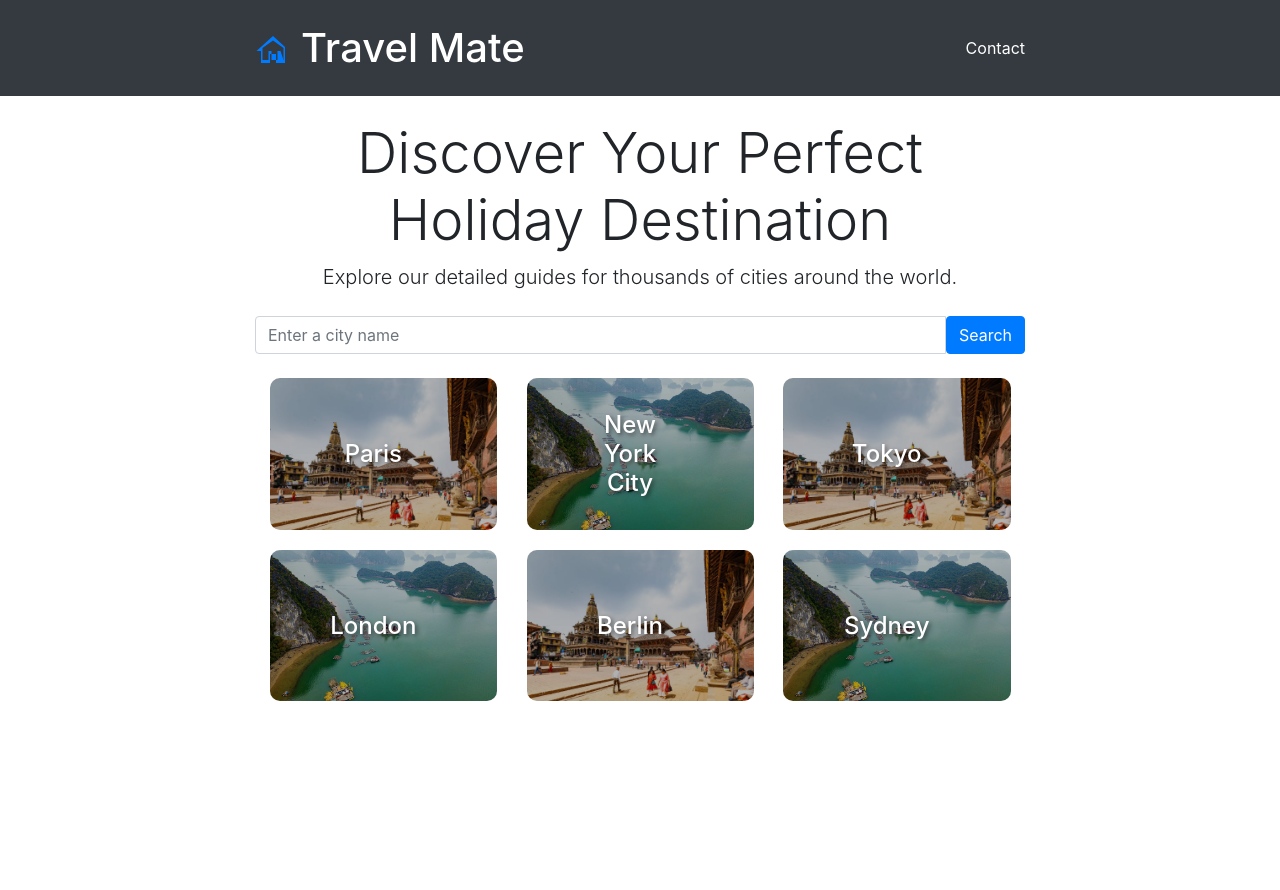
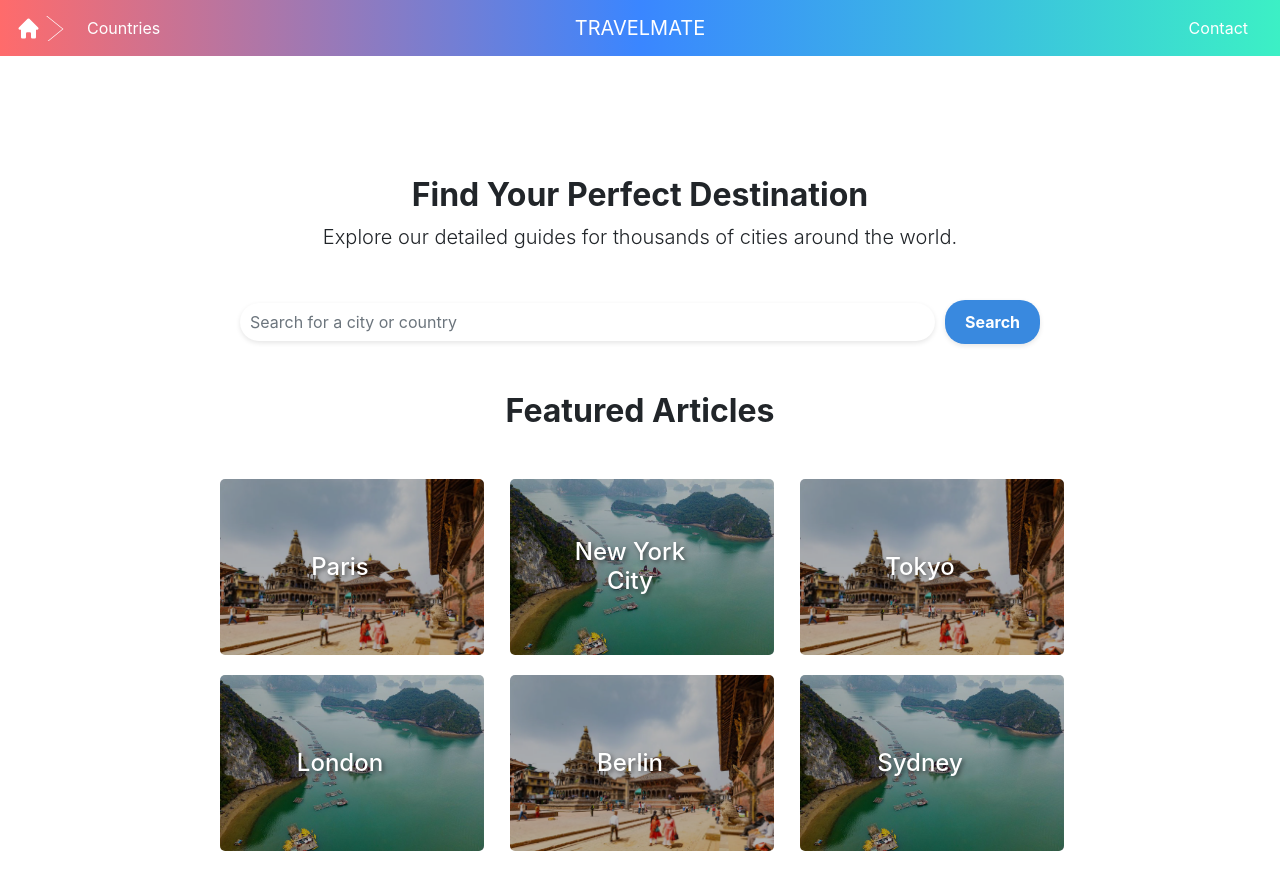
Before and after one commit to Long122k/DATN, a website: page frontend/index.html in a window 1280 px wide. Before the commit the page ends 800 px from the top, so only its background shows below. Drawn offline with nearby package versions, Linux system fonts and the light colour scheme; no server answers.

Commit message:
create home page

```diff
--- a/frontend/css/styles.css
+++ b/frontend/css/styles.css
@@ -1,14 +1,11 @@
 body {
-  /* display: flex; */
   flex-wrap: wrap;
   justify-content: space-between;
   align-items: flex-start;
-  /* padding: 20px;
-  min-height: 100vh; */
 }
 
 .container {
-  max-width: 800px;
+  max-width: 900px;
   margin: 0 auto;
 }
 
@@ -30,7 +27,7 @@ body {
   object-fit: cover;
   transition: filter 0.3s ease; /* Added transition for smooth effect */
   filter: brightness(0.7);
-  border-radius: 10px;
+  border-radius: 5px;
 }
 
 .city-name {
@@ -47,23 +44,99 @@ body {
   margin: 0;
 }
 
-/* .city-info.active {
-  filter:  brightness(1.1);
-} */
-
 .city-info:hover .city-image {
   filter: brightness(1); /* Set the hover brightness */
 }
+.navbar-custom {
+  background: linear-gradient(to right, #ff6b6b, #3a86ff, #3cf0c5);
+  height: auto;
+}
 
-/* .city-info.active .city-image {
-  filter: blur(5px) brightness(0.7);
-} */
+.navbar-custom .navbar-nav .nav-link {
+  color: #fff;
+}
 
-/*
-header {
-  background-color: #333;
+.navbar-brand.travelmate-text {
   color: #fff;
-  padding: 20px;
+}
+
+.navbar-home-icon {
+  width: 25%;
   text-align: center;
-  width: 100%;
-} */
+  color: #fff;
+}
+
+.navbar-contact-link {
+  width: 25%;
+  text-align: center;
+}
+
+.navbar-home-icon svg {
+  width: 25px;
+  height: 25px;
+  /* margin-right: auto; */
+}
+
+.navbar-home-icon a,
+.navbar-contact-link a {
+  color: #fff;
+}
+
+.navbar-home-icon {
+  display: flex;
+  align-items: center;
+  width: 25%;
+  justify-content: flex-start;
+}
+
+.navbar-home-icon a {
+  margin-right: 5px;
+}
+
+.navbar-brand {
+  width: 50%;
+  text-align: center;
+}
+
+.navbar-contact-link {
+  width: 25%;
+  text-align: right;
+}
+
+.navbar-contact-link .nav-link {
+  color: #fff;
+}
+
+.search-box {
+  margin: 20px;
+  display: flex;
+  align-items: center;
+}
+
+.search-input {
+  flex: 1;
+  padding: 10px;
+  border: none;
+  border-radius: 20px;
+  box-shadow: 0 2px 5px rgba(0, 0, 0, 0.1);
+}
+
+.search-btn {
+  margin-left: 10px;
+  padding: 10px 20px;
+  border: none;
+  border-radius: 20px;
+  background-color: #3989df;
+  color: #fff;
+  font-weight: bold;
+  box-shadow: 0 2px 5px rgba(0, 0, 0, 0.1);
+  transition: background-color 0.3s ease;
+}
+
+.search-btn:hover {
+  background-color: #0056b3;
+}
+
+.mt-24 {
+  margin-top: 6rem; /* Adjust the value as per your preference */
+}
--- a/frontend/index.html
+++ b/frontend/index.html
@@ -6,56 +6,76 @@
       rel="stylesheet"
       href="node_modules/bootstrap/dist/css/bootstrap.min.css"
     />
+    <link rel="stylesheet" href="css/styles.css" />
 
-    <link rel="stylesheet" href="css/styles.css" />
   </head>
 
   <body>
-    <header class="bg-dark text-white py-4">
-      <div class="container d-flex align-items-center justify-content-between">
-        <div class="d-flex align-items-center">
-          <a href="#" class="mr-3">
+    <nav class="navbar navbar-expand-lg navbar-light navbar-custom">
+      <div class="navbar-home-icon">
+        <a href="index.html">
           <svg
             xmlns="http://www.w3.org/2000/svg"
             viewBox="0 0 20 20"
-              width="30"
-              height="30"
+            fill="currentColor"
+            aria-hidden="true"
+            class="h-5 w-5"
           >
             <path
-                fill="currentColor"
-                d="M12 2L1 12h3v8h6v-6h4v6h6v-8h3L12 2zm5 10h-2v6h-4v-6H9v6H5v-8l7-5 7 5v8z"
-              />
+              fill-rule="evenodd"
+              d="M9.293 2.293a1 1 0 011.414 0l7 7A1 1 0 0117 11h-1v6a1 1 0 01-1 1h-2a1 1 0 01-1-1v-3a1 1 0 00-1-1H9a1 1 0 00-1 1v3a1 1 0 01-1 1H5a1 1 0 01-1-1v-6H3a1 1 0 01-.707-1.707l7-7z"
+              clip-rule="evenodd"
+            ></path>
           </svg>
         </a>
+        <svg
+          class="h-full w-6 flex-shrink-0 text-gray-200"
+          viewBox="0 0 34 42"
+          preserveAspectRatio="none"
+          fill="currentColor"
+          xmlns="http://www.w3.org/2000/svg"
+          aria-hidden="true"
+        >
+          <path d="M.293 0l22 22-22 22h1.414l22-22-22-22H.293z"></path>
+        </svg>
+        <a class="nav-link font-bold" href="/countries">Countries</a>
+      </div>
+      <a class="navbar-brand travelmate-text mx-auto" href="index.html">TRAVELMATE</a>
+      <div class="navbar-contact-link">
+        <a class="nav-link" href="/contact">Contact</a>
+      </div>
+    </nav>
 
-          <h1 class="mb-0">Travel Mate</h1>
-        </div>
-        <nav>
-          <span>Contact</span>
-        </nav>
-      </div>
-    </header>
-
+    <div
+      class="mt-24 sm:mt-32 md:mt-48 w-3/4 text-center pb-24 max-w-6xl mx-auto"
+    >
       <div class="container py-4">
-      <div class="text-center mb-4">
-        <h2 class="display-4">Discover Your Perfect Holiday Destination</h2>
+        <div class="text-center mb-5">
+          <h2 class="display-5 font-weight-bold">
+            Find Your Perfect Destination
+          </h2>
           <p class="lead">
-          Explore our detailed guides for thousands of cities around the world.
+            Explore our detailed guides for thousands of cities around the
+            world.
           </p>
         </div>
 
-      <form id="search-form" onsubmit="return searchCity()" class="mb-4">
-        <div class="input-group">
+        <div class="container mb-5">
+          <div class="search-box">
             <input
               type="text"
-            placeholder="Enter a city name"
-            id="city-input"
-            required
-            class="form-control"
+              class="search-input form-control"
+              placeholder="Search for a city or country"
             />
-          <button type="submit" class="btn btn-primary">Search</button>
+            <button type="submit" class="search-btn btn btn-primary" onclick="handleSearch()">
+              Search
+            </button>
           </div>
-      </form>
+        </div>
+
+        <div class="text-center mb-5">
+          <h2 class="display-5 font-weight-bold">Featured Articles</h2>
+        </div>
 
         <div class="container">
           <div class="row">
@@ -68,7 +88,11 @@
 
             <div class="col-md-6 col-lg-4">
               <div class="city-info">
-              <img class="city-image" src="images/p2.jpg" alt="New York City" />
+                <img
+                  class="city-image"
+                  src="images/p2.jpg"
+                  alt="New York City"
+                />
                 <h3 class="city-name">New York City</h3>
               </div>
             </div>
@@ -79,9 +103,7 @@
                 <h3 class="city-name">Tokyo</h3>
               </div>
             </div>
-        </div>
 
-        <div class="row">
             <div class="col-md-6 col-lg-4">
               <div class="city-info">
                 <img class="city-image" src="images/p2.jpg" alt="London" />
@@ -105,7 +127,7 @@
           </div>
         </div>
       </div>
-
+    </div>
     <script src="node_modules/bootstrap/dist/js/bootstrap.bundle.min.js"></script>
     <script src="js/main.js"></script>
   </body>
--- a/frontend/js/main.js
+++ b/frontend/js/main.js
@@ -1,80 +1,64 @@
-function searchCity() {
-    preventDefault();
-    const cityInput = document.getElementById("city_input");
-    const cityName = cityInput.value;
+// Function to handle the search
+function handleSearch() {
+  // Get the value from the search input
+  const searchInput = document.querySelector(".search-input");
+  const searchTerm = searchInput.value;
 
-    // Example API request
-    // Replace this with your own API request to fetch city information based on the entered city name
-    fetchCityInformation(cityName)
-      .then(data => {
-        const cityInfoContainer = document.getElementById("city-info-container");
-        const cityImage = cityInfoContainer.querySelector(".city-image");
-        const cityTitle = cityInfoContainer.querySelector(".city-name");
-        const cityNameElement = document.getElementById("city-name");
-        const cityDescription = document.getElementById("city-description");
+  // Call the API with the search term
+  fetchData(searchTerm)
+    .then((data) => {
+      // Process the returned data
+      displayResults(data);
+    })
+    .catch((error) => {
+      console.error("Error:", error);
+    });
+  // Store the search term in session storage
+  sessionStorage.setItem("searchTerm", searchTerm);
 
-        // Update the city image, name, and description with the fetched data
-        cityImage.src = data.imageUrl;
-        cityImage.alt = data.cityName;
-        cityTitle.textContent = data.cityName;
-        cityNameElement.textContent = data.cityName;
-        cityDescription.textContent = data.description;
+  // Redirect to the new page without the search term in the URL
+  // window.location.href = "city_intro.html";
+}
 
-        // Redirect to intro.html
-        window.location.href = "intro.html";
-      })
-      .catch(error => {
-        console.log("Error fetching city information:", error);
-        // Reset the city image, name, and description in case of an error
-        const cityInfoContainer = document.getElementById("city-info-container");
-        const cityImage = cityInfoContainer.querySelector(".city-image");
-        const cityTitle = cityInfoContainer.querySelector(".city-name");
-        const cityNameElement = document.getElementById("city-name");
-        const cityDescription = document.getElementById("city-description");
+// Function to fetch data from the API
+function fetchData(searchTerm) {
+  const url = `http://127.0.0.1:5000/api/search/${encodeURIComponent(
+    searchTerm
+  )}`;
 
-        cityImage.src = "images/p1.jpg";
-        cityImage.alt = "City";
-        cityTitle.textContent = "City";
-        cityNameElement.textContent = "City";
-        cityDescription.textContent = "An error occurred while fetching city information. Please try again.";
-      });
+  return fetch(url).then((response) => {
+    if (!response.ok) {
+      throw new Error("Network response was not ok");
+    }
+    return response.json();
+  });
+}
 
-    cityInput.value = ""; // Clear the search input
+// Function to display the search results
+function displayResults(data) {
+  // Extract the relevant data from the API response
+  const city = data.city_name;
+  const intro = data.intro;
+  const title = data.title;
+  const activities = data.activity;
+  const image = data.city_image;
+  const country = data.country_name;
 
-    return false;
-  }
+  // Display the results in the console
+  console.log("City:", city);
+  console.log("Intro:", intro);
+  console.log("Title:", title);
+  console.log("Activities:", activities);
+  console.log("Image:", image);
+  console.log("Country:", country);
+}
 
-  function fetchCityInformation(cityName) {
-    // Simulate a delay and return a promise with mock data
-    return new Promise((resolve, reject) => {
-      setTimeout(() => {
-        if (cityName.toLowerCase() === "paris") {
-          resolve({
-            cityName: "Paris",
-            imageUrl: "images/p1.jpg",
-            description: "Paris is the capital and most populous city of France, with an estimated population of 2,148,271 residents."
-          });
-        } else if (cityName.toLowerCase() === "new york city") {
-          resolve({
-            cityName: "New York City",
-            imageUrl: "images/p2.jpg",
-            description: "New York City is the most populous city in the United States, with an estimated population of 8,336,817 residents."
-          });
-        } else {
-          reject("City not found");
-        }
-      }, 1000); // Simulate a delay of 1 second for fetching data
-    });
-  }
+// Check if the event listener is already attached to the search button
+const searchButton = document.querySelector(".search-btn");
+const clickEvent = new Event("click");
+const searchButtonHasEventListener = searchButton.dispatchEvent(clickEvent);
 
-
-// Get all city info elements
-const cityInfoElements = document.querySelectorAll('.city-info');
-
-// Add click event listener to each city info element
-cityInfoElements.forEach(cityInfo => {
-  cityInfo.addEventListener('click', () => {
-    // Toggle the 'active' class on the clicked city info element
-    cityInfo.classList.toggle('active');
-  });
-});
+// Attach the event listener only if it is not already attached
+if (!searchButtonHasEventListener) {
+  searchButton.addEventListener("click", handleSearch);
+}
```
Also changed, not shown: frontend/test.html (added, +46 -0 lines), 2 other files. Lines whose indentation alone changed are shown as unchanged.
